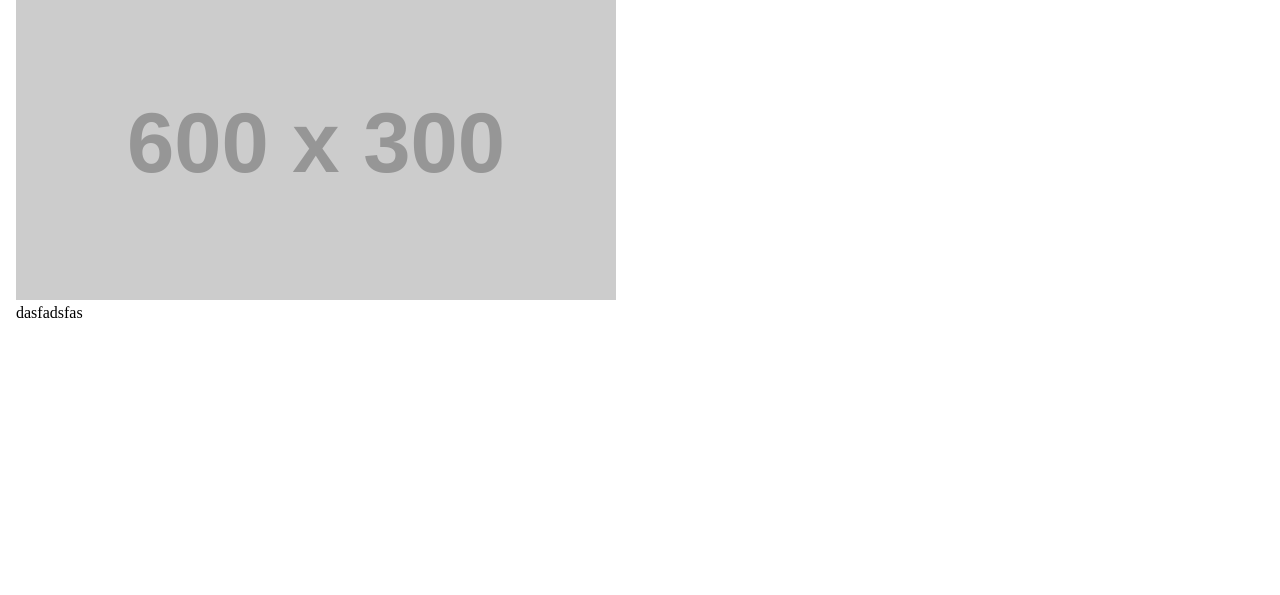
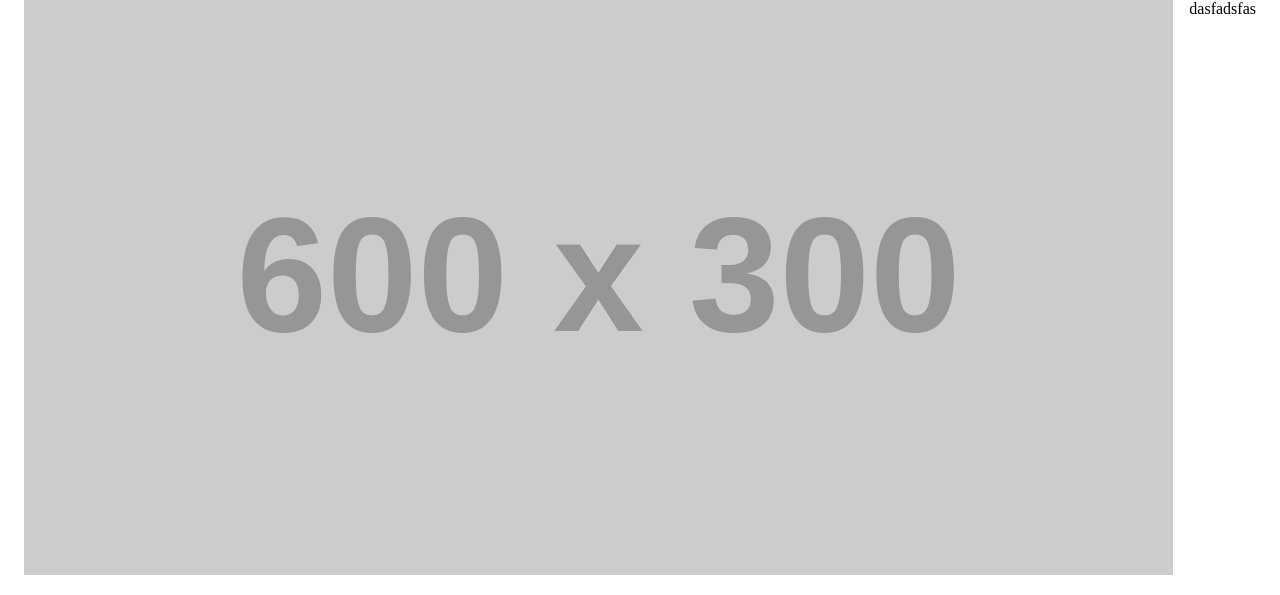
Before and after one commit to jrdnthedev/my_site, a website: page index.html in a window 1280 px wide. Shown: the part 208-803 px from the top of the page. Drawn offline with Linux system fonts and the light colour scheme; placeholder pictures from the web are drawn by us.

Commit message:
fixed classname typo

```diff
--- a/index.html
+++ b/index.html
@@ -20,7 +20,7 @@
         </div>
       </header>
 
-      <div class="main-contaienr">
+      <div class="main-container">
         <main>
           <img src="https://via.placeholder.com/600x300" alt="placeholder image">
         </main>
```
